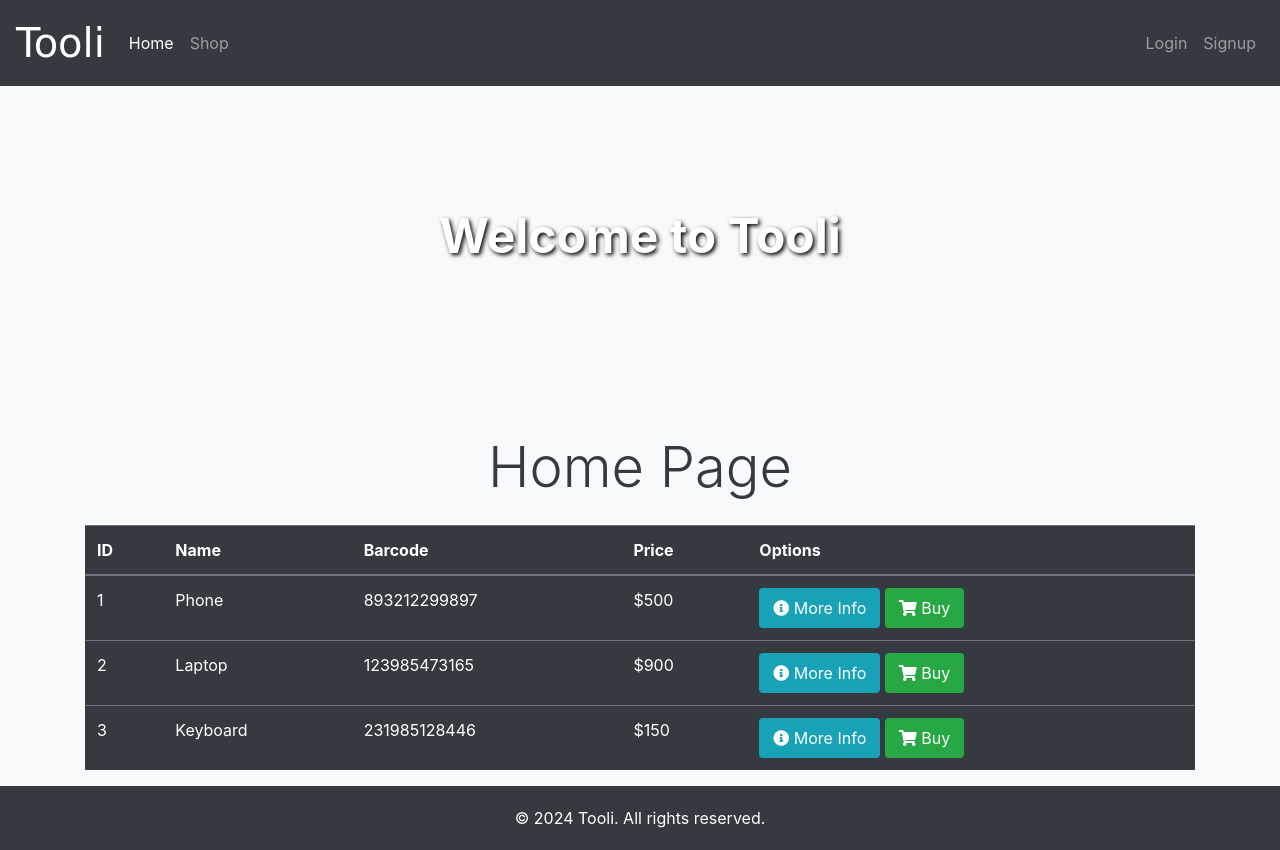
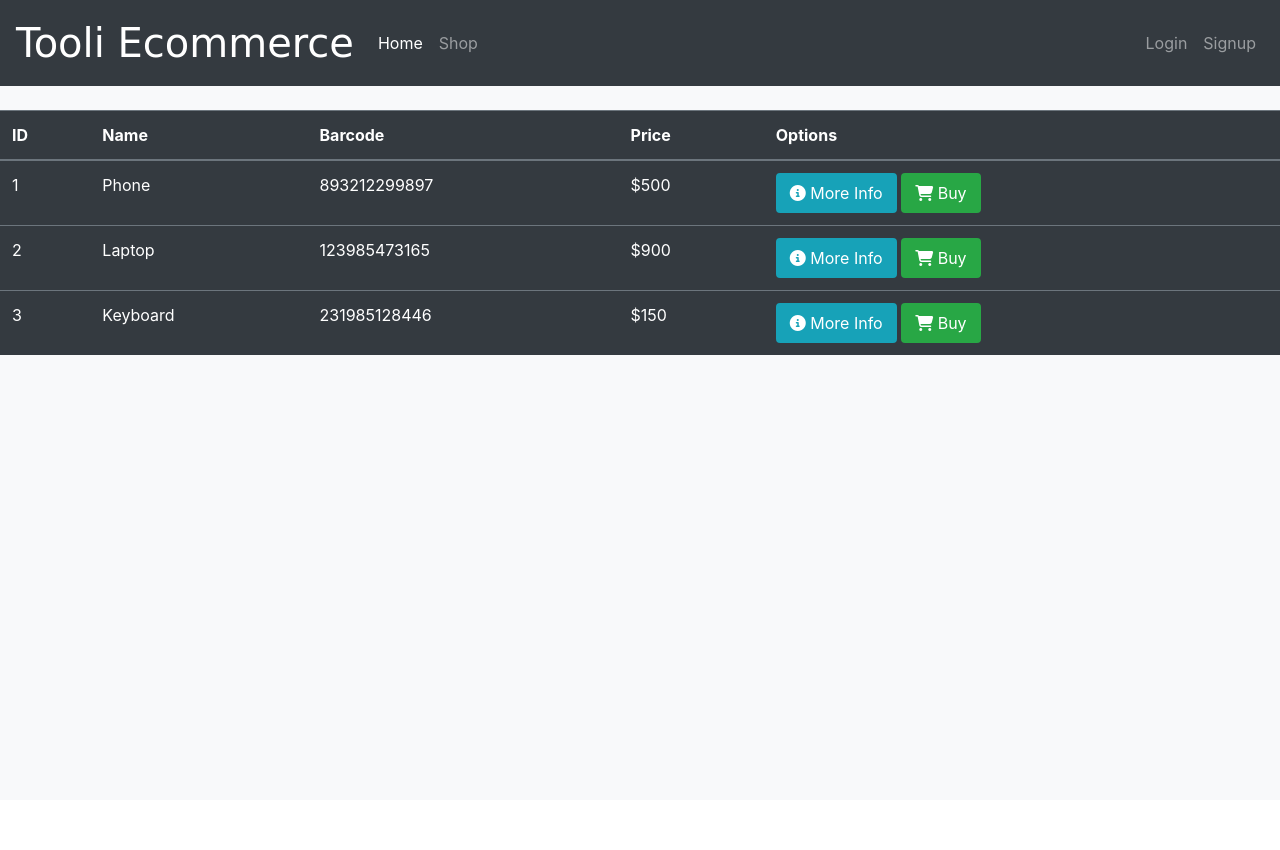
Before and after one commit to Waris-95/E-com, a Flask app: page /shop in a window 1280 px wide. After the commit the page ends 355 px from the top, so only its background shows below. Run offline with Flask 3, Linux system fonts and the light colour scheme; some libraries are stand-ins or nearby versions.

Commit message:
Adding routing via url_for

```diff
--- a/static/styles.css
+++ b/static/styles.css
@@ -21,21 +21,21 @@ body {
 .table-dark th, .table-dark td, .table-dark thead th {
     border-color: #6c757d;
 }
-.custom-footer {
+/* .custom-footer {
     background-color: #343a40;
     color: white;
     padding: 20px;
     text-align: center;
     animation: fadeInUp 1s;
-}
+} */
 .hero-section {
-    background: url('https://via.placeholder.com/1500x500') no-repeat center center;
+    background: no-repeat center center;
     background-size: cover;
-    height: 300px;
+    height: 150px;
     display: flex;
     justify-content: center;
     align-items: center;
-    color: white;
+    color: #1f4366;
     text-shadow: 2px 2px 4px #000;
     animation: zoomIn 1s;
 }
--- a/templates/base.html
+++ b/templates/base.html
@@ -23,10 +23,10 @@
         <div class="collapse navbar-collapse" id="navbarNav">
           <ul class="navbar-nav mr-auto">
             <li class="nav-item active">
-              <a class="nav-link" href="#">Home <span class="sr-only">(current)</span></a>
+              <a class="nav-link" href="{{ url_for('home_page') }}">Home <span class="sr-only">(current)</span></a>
             </li>
             <li class="nav-item">
-              <a class="nav-link" href="#">Shop</a>
+              <a class="nav-link" href="{{ url_for('shop_page') }}">Shop</a>
             </li>
           </ul>
           <ul class="navbar-nav">
--- a/templates/market.html
+++ b/templates/market.html
@@ -1,49 +1,9 @@
-<!doctype html>
-<html lang="en">
-  <head>
-    <!-- Required meta tags -->
-    <meta charset="utf-8">
-    <meta name="viewport" content="width=device-width, initial-scale=1, shrink-to-fit=no">
+{% extends 'base.html' %}
+{% block title %}
+Market Page
+{% endblock %}
 
-    <!-- Bootstrap CSS -->
-    <link rel="stylesheet" href="https://cdn.jsdelivr.net/npm/bootstrap@4.5.3/dist/css/bootstrap.min.css" integrity="sha384-TX8t27EcRE3e/ihU7zmQxVncDAy5uIKz4rEkgIXeMed4M0jlfIDPvg6uqKI2xXr2" crossorigin="anonymous">
-    <link rel="stylesheet" href="https://cdnjs.cloudflare.com/ajax/libs/font-awesome/5.15.3/css/all.min.css" integrity="sha384-SZXxX4whJ79/GFR9RcKBp4SR0elFvN9+8pc1F5KkPQLVnDHl6YH4bv6CB72HjQy0" crossorigin="anonymous">
-    <link rel="stylesheet" href="{{ url_for('static', filename='styles.css') }}">
-    <link rel="stylesheet" href="https://cdnjs.cloudflare.com/ajax/libs/animate.css/4.1.1/animate.min.css"/>
-    <title>Tooli</title>
-  </head>
-  <body>
-    <nav class="navbar navbar-expand-md navbar-dark bg-dark">
-      <a class="navbar-brand" href="#">Tooli</a>
-      <button class="navbar-toggler" type="button" data-toggle="collapse" data-target="#navbarNav">
-        <span class="navbar-toggler-icon"></span>
-      </button>
-      <div class="collapse navbar-collapse" id="navbarNav">
-        <ul class="navbar-nav mr-auto">
-          <li class="nav-item active">
-            <a class="nav-link" href="#">Home <span class="sr-only">(current)</span></a>
-          </li>
-          <li class="nav-item">
-            <a class="nav-link" href="#">Shop</a>
-          </li>
-        </ul>
-        <ul class="navbar-nav">
-          <li class="nav-item">
-            <a class="nav-link" href="#">Login</a>
-          </li>
-          <li class="nav-item">
-            <a class="nav-link" href="#">Signup</a>
-          </li>
-        </ul>
-      </div>
-    </nav>
-
-    <div class="hero-section animate__animated animate__fadeIn">
-      <div class="hero-text">Welcome to Tooli</div>
-    </div>
-
-    <div class="container mt-5">
-      <h1 class="display-4 text-center animate__animated animate__fadeInUp">Home Page</h1>
+{% block content %}
 <table class="table table-hover table-dark mt-4 animate__animated animate__fadeIn">
   <thead>
     <tr>
@@ -70,15 +30,4 @@
     {% endfor %}
   </tbody>
 </table>
-    </div>
-
-    <footer class="custom-footer">
-      &copy; 2024 Tooli. All rights reserved.
-    </footer>
-
-    <!-- Optional JavaScript; choose one of the two! -->
-    <!-- Option 1: jQuery and Bootstrap Bundle (includes Popper) -->
-    <script src="https://code.jquery.com/jquery-3.5.1.slim.min.js" integrity="sha384-DfXdz2htPH0lsSSs5nCTpuj/zy4C+OGpamoFVy38MVBnE+IbbVYUew+OrCXaRkfj" crossorigin="anonymous"></script>
-    <script src="https://cdn.jsdelivr.net/npm/bootstrap@4.5.3/dist/js/bootstrap.bundle.min.js" integrity="sha384-ho+j7jyWK8fNQe+A12Hb8AhRq26LrZ/JpcUGGOn+Y7RsweNrtN/tE3MoK7ZeZDyx" crossorigin="anonymous"></script>
-  </body>
-</html>
+{% endblock %}
```
Lines whose indentation alone changed are shown as unchanged.
